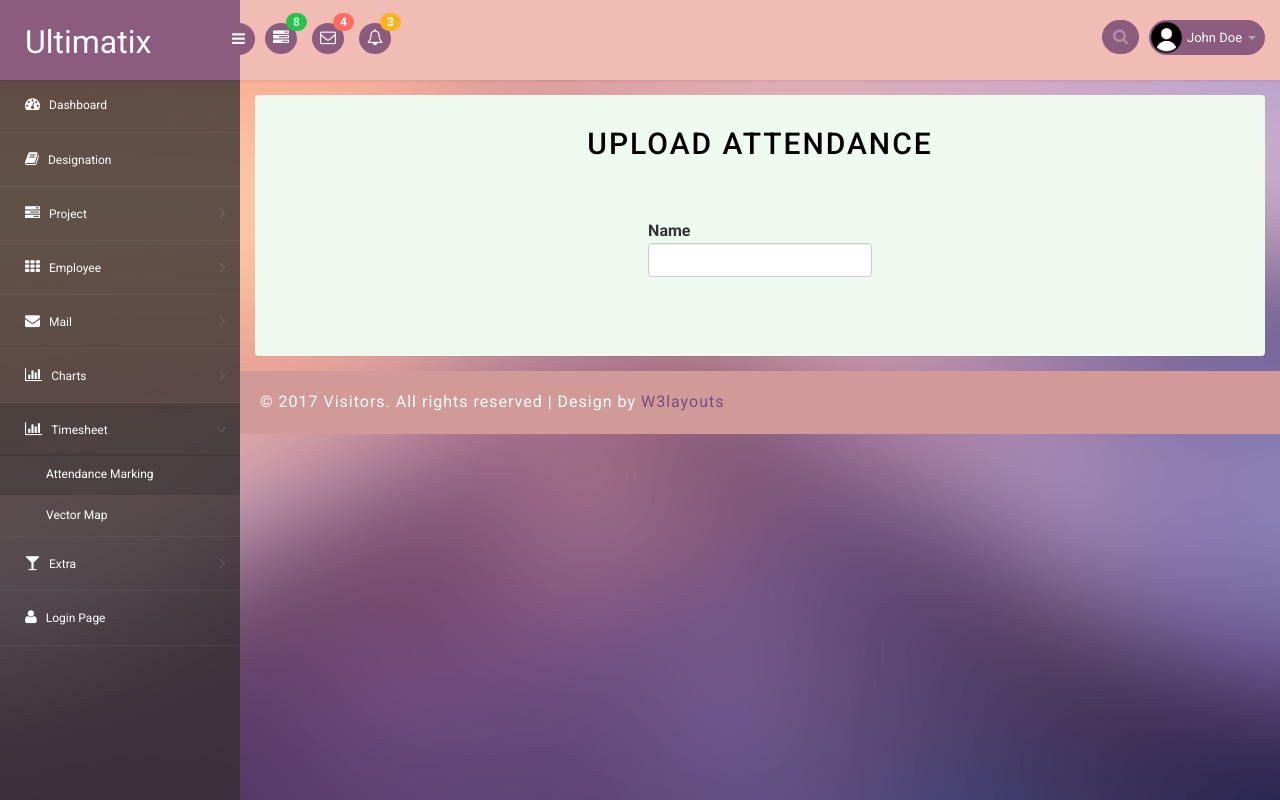
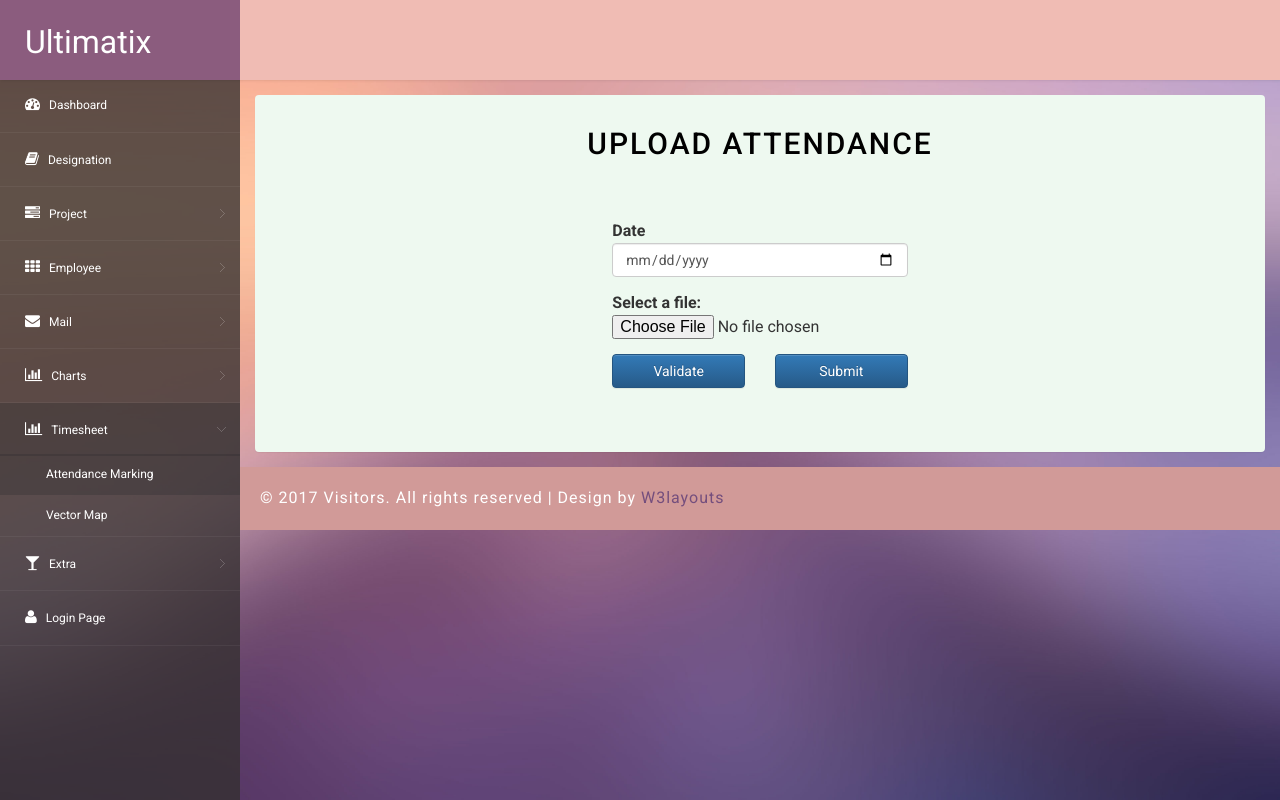
Before and after one commit to dimalmathew/MCA-Main-Project, a Django app: page /ultimatix/attendance/ in a window 1280 px wide. Run offline with Django 3.2, Linux system fonts and the light colour scheme; some libraries are stand-ins or nearby versions.

```diff
--- a/Main Project/hrms/templates/ultimatix/admin/adminbase.html
+++ b/Main Project/hrms/templates/ultimatix/admin/adminbase.html
@@ -41,15 +41,15 @@ Smartphone Compatible web template, free webdesigns for Nokia, Samsung, LG, Sony
     <a href="#" class="logo">
         Ultimatix
     </a>
-    <div class="sidebar-toggle-box">
+    <!--<div class="sidebar-toggle-box">
         <div class="fa fa-bars"></div>
-    </div>
+    </div>-->
 </div>
 <!--logo end-->
-<div class="nav notify-row" id="top_menu">
-    <!--  notification start -->
+<!--<div class="nav notify-row" id="top_menu">
+    &lt;!&ndash;  notification start &ndash;&gt;
     <ul class="nav top-menu">
-        <!-- settings start -->
+        &lt;!&ndash; settings start &ndash;&gt;
         <li class="dropdown">
             <a data-toggle="dropdown" class="dropdown-toggle" href="#">
                 <i class="fa fa-tasks"></i>
@@ -117,8 +117,8 @@ Smartphone Compatible web template, free webdesigns for Nokia, Samsung, LG, Sony
                 </li>
             </ul>
         </li>
-        <!-- settings end -->
-        <!-- inbox dropdown start-->
+        &lt;!&ndash; settings end &ndash;&gt;
+        &lt;!&ndash; inbox dropdown start&ndash;&gt;
         <li id="header_inbox_bar" class="dropdown">
             <a data-toggle="dropdown" class="dropdown-toggle" href="#">
                 <i class="fa fa-envelope-o"></i>
@@ -181,8 +181,8 @@ Smartphone Compatible web template, free webdesigns for Nokia, Samsung, LG, Sony
                 </li>
             </ul>
         </li>
-        <!-- inbox dropdown end -->
-        <!-- notification dropdown start-->
+        &lt;!&ndash; inbox dropdown end &ndash;&gt;
+        &lt;!&ndash; notification dropdown start&ndash;&gt;
         <li id="header_notification_bar" class="dropdown">
             <a data-toggle="dropdown" class="dropdown-toggle" href="#">
 
@@ -220,17 +220,17 @@ Smartphone Compatible web template, free webdesigns for Nokia, Samsung, LG, Sony
 
             </ul>
         </li>
-        <!-- notification dropdown end -->
+        &lt;!&ndash; notification dropdown end &ndash;&gt;
     </ul>
-    <!--  notification end -->
-</div>
-<div class="top-nav clearfix">
-    <!--search & user info start-->
+    &lt;!&ndash;  notification end &ndash;&gt;
+</div>-->
+<!--<div class="top-nav clearfix">
+    &lt;!&ndash;search & user info start&ndash;&gt;
     <ul class="nav pull-right top-menu">
         <li>
             <input type="text" class="form-control search" placeholder=" Search">
         </li>
-        <!-- user login dropdown start-->
+        &lt;!&ndash; user login dropdown start&ndash;&gt;
         <li class="dropdown">
             <a data-toggle="dropdown" class="dropdown-toggle" href="#">
                 <img alt="" src="{% static 'ultimatix/web/images/user.png'%}">
@@ -243,11 +243,11 @@ Smartphone Compatible web template, free webdesigns for Nokia, Samsung, LG, Sony
                 <li><a href="{% url 'ultimatix:show_login' %}"><i class="fa fa-key"></i> Log Out</a></li>
             </ul>
         </li>
-        <!-- user login dropdown end -->
+        &lt;!&ndash; user login dropdown end &ndash;&gt;
 
     </ul>
-    <!--search & user info end-->
-</div>
+    &lt;!&ndash;search & user info end&ndash;&gt;
+</div>-->
 </header>
 <!--header end-->
 <!--sidebar start-->
--- a/Main Project/hrms/templates/ultimatix/attendance.html
+++ b/Main Project/hrms/templates/ultimatix/attendance.html
@@ -2,51 +2,59 @@
 
 {%block body %}
 <h2 class="w3ls_head">Upload Attendance</h2>
-<div class="grid_3 grid_4 w3layouts position-center">
-<!--<h1>{{eid}}</h1>-->
+<div class="grid_3 grid_4 w3layouts">
     <div class="bs-example">
-        <div class="row">
-            <div class="col-md-2"></div>
-            <div class="col-md-8">
-                <div class="row">
-                    <div class="col-md-1"></div>
-                    <div class="col-md-10">
-                        <form action="#" method="post" class="position-center">
-                            {% csrf_token%}
-            {% if error %}
+        <form action="{% url 'ultimatix:mark_attendance'%}" method="post" enctype="multipart/form-data">
+            {% csrf_token%}
+            {%if error%}
             <div class="form-group row">
-                <div class="col-md-2"></div>
-                <div class="col-md-8">
+                <div class="col-md-4"></div>
+                <div class="col-md-4">
                     <div class="alert alert-danger" id="error">
                         <strong>Danger!</strong>{{error}}
                     </div>
                 </div>
-                <div class="col-md-2"></div>
+                <div class="col-md-4"></div>
             </div>
             {% elif success %}
             <div class="form-group row">
-                <div class="col-md-2"></div>
-                <div class="col-md-8">
+                <div class="col-md-4"></div>
+                <div class="col-md-4">
                     <div class="alert alert-success" id="success">
                         <strong>Success!</strong>{{success}}
                     </div>
                 </div>
-                <div class="col-md-2"></div>
+                <div class="col-md-4"></div>
             </div>
             {%endif%}
             <div class="form-group row">
-
-                <label for="tle">Name</label>
-                <input type="text" class="form-control" name="tle" id="tle" required>
-
+                <div class="col-md-4"></div>
+                <div class="col-md-4">
+                    <label for="adate">Date</label>
+                    <input type="date" class="form-control" name="adate" id="adate">
+                </div>
+                <div class="col-md-4"></div>
             </div>
-                        </form>
-                    </div>
-                    <div class="col-md-1"></div>
+            <div class="form-group row">
+                <div class="col-md-4"></div>
+                <div class="col-md-4">
+                    <label for="myFile">Select a file: </label>
+                    <input type="file" name="myFile" id="myFile" required>
                 </div>
+                <div class="col-md-4"></div>
             </div>
-            <div class="col-md-2"></div>
-        </div>
+            <div class="form-group row">
+                <div class="col-md-4"></div>
+                <div class="col-md-2">
+                    <button class="btn btn-primary form-control" name="validate" id="validate" value="validate">Validate</button>
+                    <!--<button type="submit" class="btn btn-primary form-control" name="validate" id="oo" >Validate</button>-->
+                </div>
+                <div class="col-md-2">
+                    <button type="submit" class="btn btn-primary form-control" name="submit" id="sumbit" value="sumbit">Submit</button>
+                </div>
+                <div class="col-md-4"></div>
+            </div>
+        </form>
     </div>
 </div>
 <script>
--- /dev/null
+++ b/Main Project/hrms/templates/ultimatix/upload_attendance.html
@@ -0,0 +1 @@
+<h1>{{adate}}</h1>
--- a/Main Project/hrms/ultimatix/urls.py
+++ b/Main Project/hrms/ultimatix/urls.py
@@ -16,6 +16,7 @@ path('admin/viewprojects/updt/<int:pid>',views.updtproj_view,name='updt_project'
 path('admin/allocate/',views.allocate_view,name='emp_allocate'),
 path('admin/deallocate/<int:pmid>',views.deallocate_view,name='emp_deallocate'),
 path('ultimatix/attendance/',views.mark_attendance,name="mark_attendance"),
+path('ultimatix/attendance/<str:adate>',views.upload_attendance,name="upload_attendance"),
 path('',views.show_login,name="show_login"),
 
 
--- a/Main Project/hrms/ultimatix/views.py
+++ b/Main Project/hrms/ultimatix/views.py
@@ -1,11 +1,14 @@
 import datetime
 import json
+import os
 
+import openpyxl
 from django.db import connection,DatabaseError
 from django.db.models import Max
 from django.http import HttpResponse, JsonResponse, HttpResponseRedirect, Http404
 from django.shortcuts import render, redirect
 from .models import *
+from datetime import datetime
 from ultimatix import config
 # Create your views here.
 def dictfetchall(cursor):
@@ -335,6 +338,7 @@ def crtprj_view(request):
             else:
                 obj = Project.objects.create(ptitle=title, pdesc=desc, psdate=sdate, pcrtd=crtd,pclient=client, powner=Employee.objects.get(e_id=eid), pstatus='A')
                 obj.save()
+                id_max = Project.objects.all().aggregate(Max('pid'))['pid__max']
                 ob1=Project_members.objects.create(pid=Project.objects.get(pid=id_max),
                                             eid=Employee.objects.get(e_id=eid),
                                             rid=Project_roles.objects.get(r_id='13'),
@@ -426,7 +430,6 @@ def allocate_view(request):
             e_status='Y' order by e_id
             """
             cursor.execute(sql,[desid])
-            cursor.close()
         else:
             #print('desid 0')
             sql = """
@@ -442,6 +445,7 @@ def allocate_view(request):
             res_list.append(t)
         j=json.dumps(res_list)
         cursor.close()
+        print('result : '+str(j))
         return JsonResponse(j, safe=False)
     elif request.method=='POST':
         pid=request.POST.get('pid')
@@ -494,7 +498,7 @@ def default_allocate_view():
         t = (r[0])
         res_list.append(t)
     eobj = json.dumps(res_list)
-    robj = Project_roles.objects.all().exclude(r_active='N')
+    robj = Project_roles.objects.all().exclude(r_active='N').exclude(r_cd='OWN')
     result=[pobj,dobj,eobj,robj]
     cursor.close()
     return result
@@ -544,8 +548,73 @@ def proejctmembers_view(request,pid):
 
 
 def mark_attendance(request):
+    if request.method=='POST':
+        if request.POST.get('validate'):
+            adate=request.POST.get('adate')
+            fname=request.FILES["myFile"]
+            ext = os.path.splitext(fname.name)[1]
+            #print("file name : "+str(fname))
+            if ext.lower() in ['.xlsx']:
+                wb = openpyxl.load_workbook(fname)
+                worksheet = wb.worksheets[0]
+                #print(str(worksheet.cell(row=1,column=1).value))
+                #data = list()
+                excel_list=[]
+                for i in range(1,worksheet.max_row+1):
+                    if i==1:
+                        continue
+                    data_list={}
+                    data_list['eid']=str(worksheet.cell(row=i,column=1).value)
+                    data_list['swipe']=str(worksheet.cell(row=i,column=2).value)
+                    ip = str(worksheet.cell(row=i, column=2).value)
+                    temp = ip.split(',')
+                    l = len(temp)
+                    # print(len)
+                    if l % 2 != 0:
+                        temp.pop(-1)
+                    # print(temp)
+                    # print("*****************")
+                    temp_time_hldr = []
+                    for i in temp:
+                        datetime_object = datetime.strptime(i, '%H:%M')
+                        temp_time_hldr.append(datetime_object)
 
-    return render(request,'ultimatix/attendance.html')
+                    # print(temp_time_hldr)
+
+                    odd_place = temp_time_hldr[::2]
+                    even_place = temp_time_hldr[1:][::2]
+                    # print(odd_place)
+                    # print(even_place)
+
+                    total = []
+
+                    for i, j in zip(even_place, odd_place):
+                        diff = i - j
+                        total.append(diff)
+
+                    total_time = datetime(1900, 1, 1, 0, 0)
+                    for i in total:
+                        total_time = total_time + i
+
+                    print(total_time)
+
+
+
+                    excel_list.append(data_list)
+                return HttpResponse(str(adate)+" "+str(excel_list))
+                #return render(render,'ultimatix/upload_attendance.html',{'adate':adate})
+                return redirect('ultimatix:upload_attendance', adate)
+            else:
+                return render(request, 'ultimatix/attendance.html',{'error':' Invalid File Format !'})
+        elif request.POST.get('submit'):
+            return HttpResponse('sumbit')
+    else:
+        return render(request,'ultimatix/attendance.html')
+
+
+
+def upload_attendance(request,adate):
+    return render(request,'ultimatix/upload_attendance.html',{'adate':adate})
 
 def deallocate_view(request,pmid):
     if pmid:
```
Also changed, not shown: Main Project/hrms/db.sqlite3.
